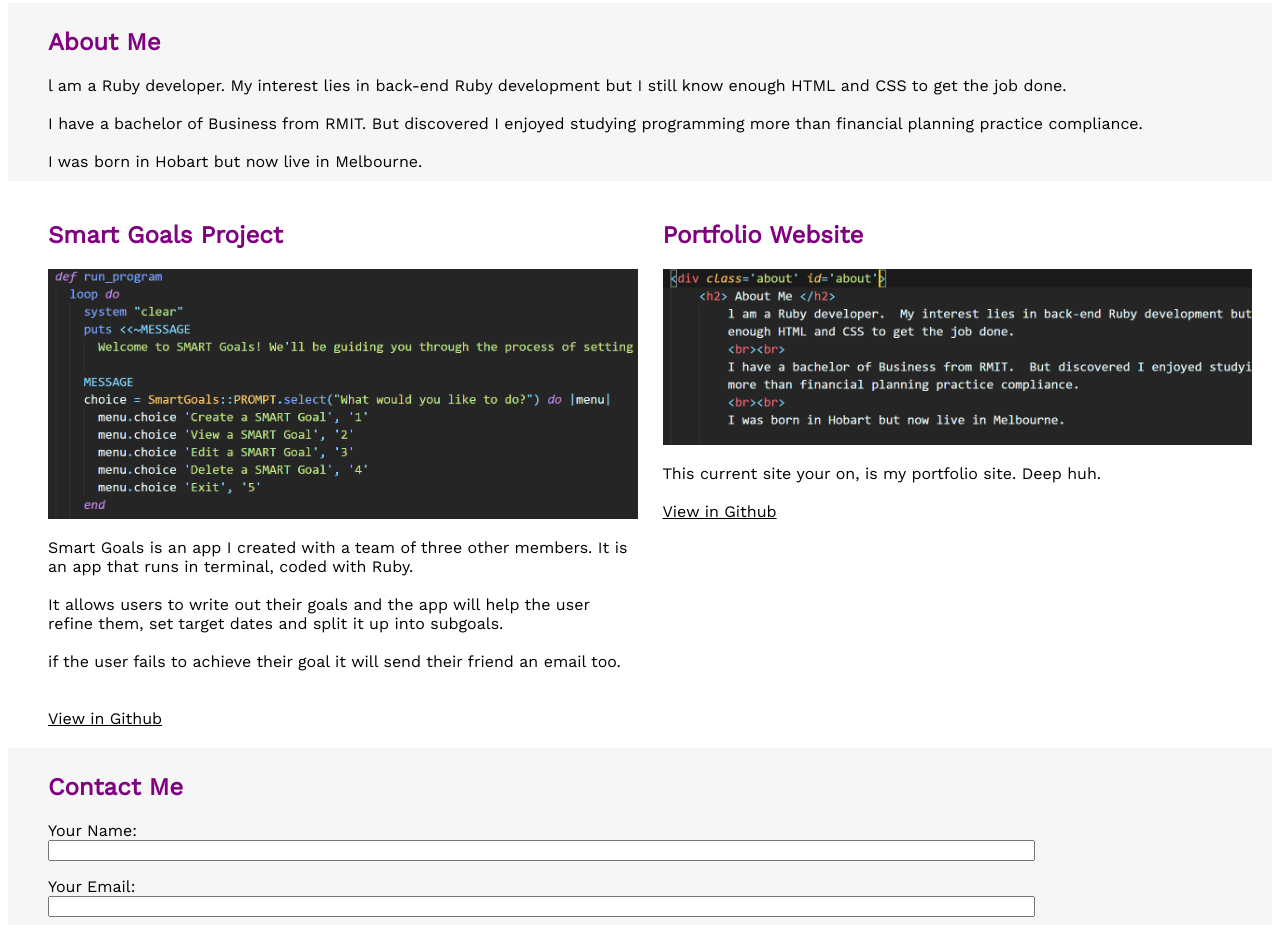
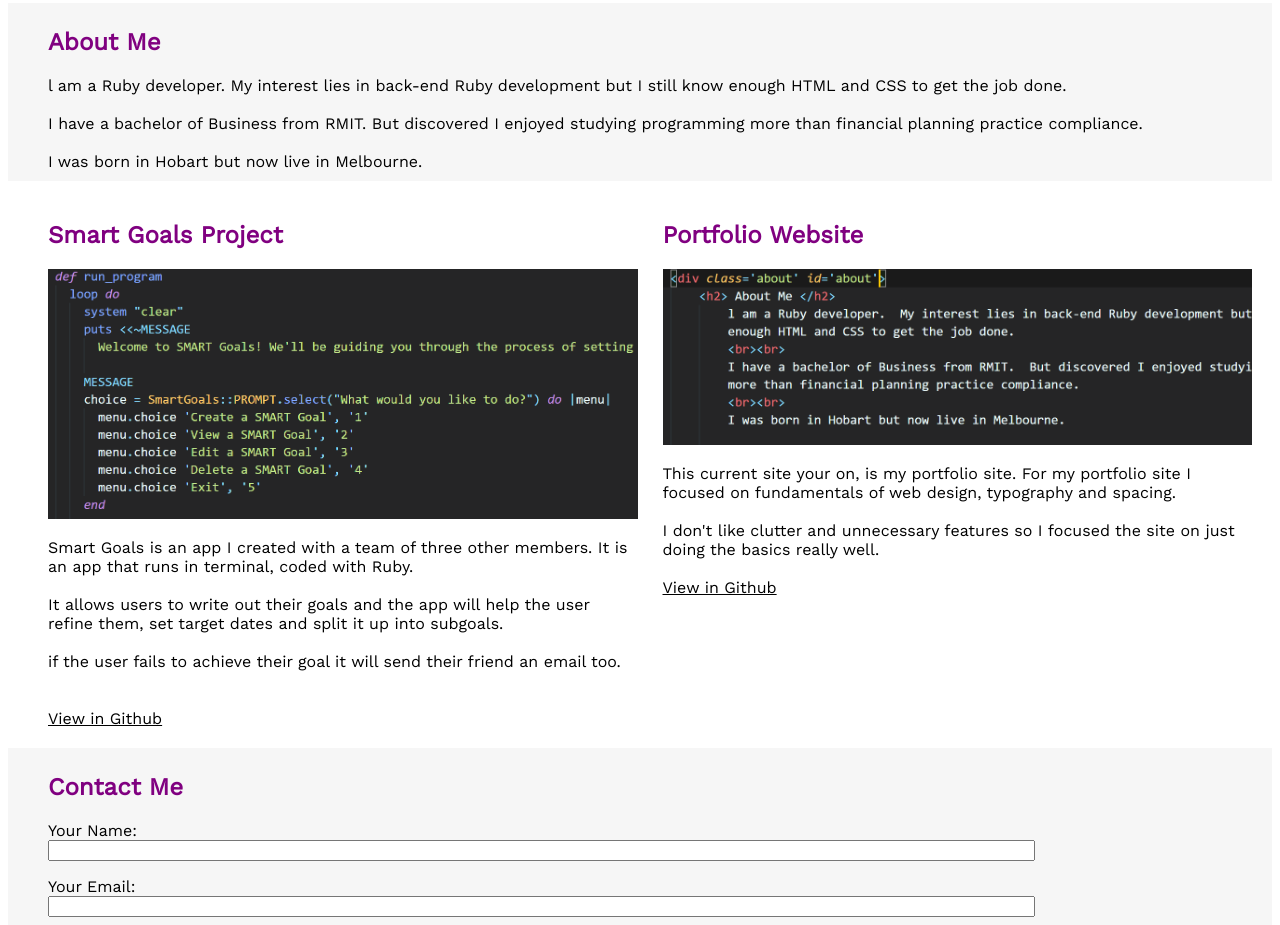
Before and after one commit to eventus1/portfolio, a plain HTML site: page index.html in a window 1280 px wide. Shown: the part 524-1449 px from the top of the page. Drawn offline with nearby package versions, Linux system fonts and the light colour scheme.

Commit message:
third commit

```diff
--- a/index.html
+++ b/index.html
@@ -69,7 +69,10 @@
         <div class='project2'>
             <h2> Portfolio Website </h2>
             <img src='/portfolioSite.PNG' alt='portfolio picture'>
-            This current site your on, is my portfolio site.  Deep huh.
+            This current site your on, is my portfolio site.  For my portfolio site I focused on
+            fundamentals of web design, typography and spacing.
+            <br><br>   I don't like clutter and unnecessary features so I focused the site on just
+            doing the basics really well.
             <br><br><a href='https://github.com/eventus1/portfolio'> View in Github </a>
         </div>
     </div>
```
Also changed, not shown: 1 other file.
